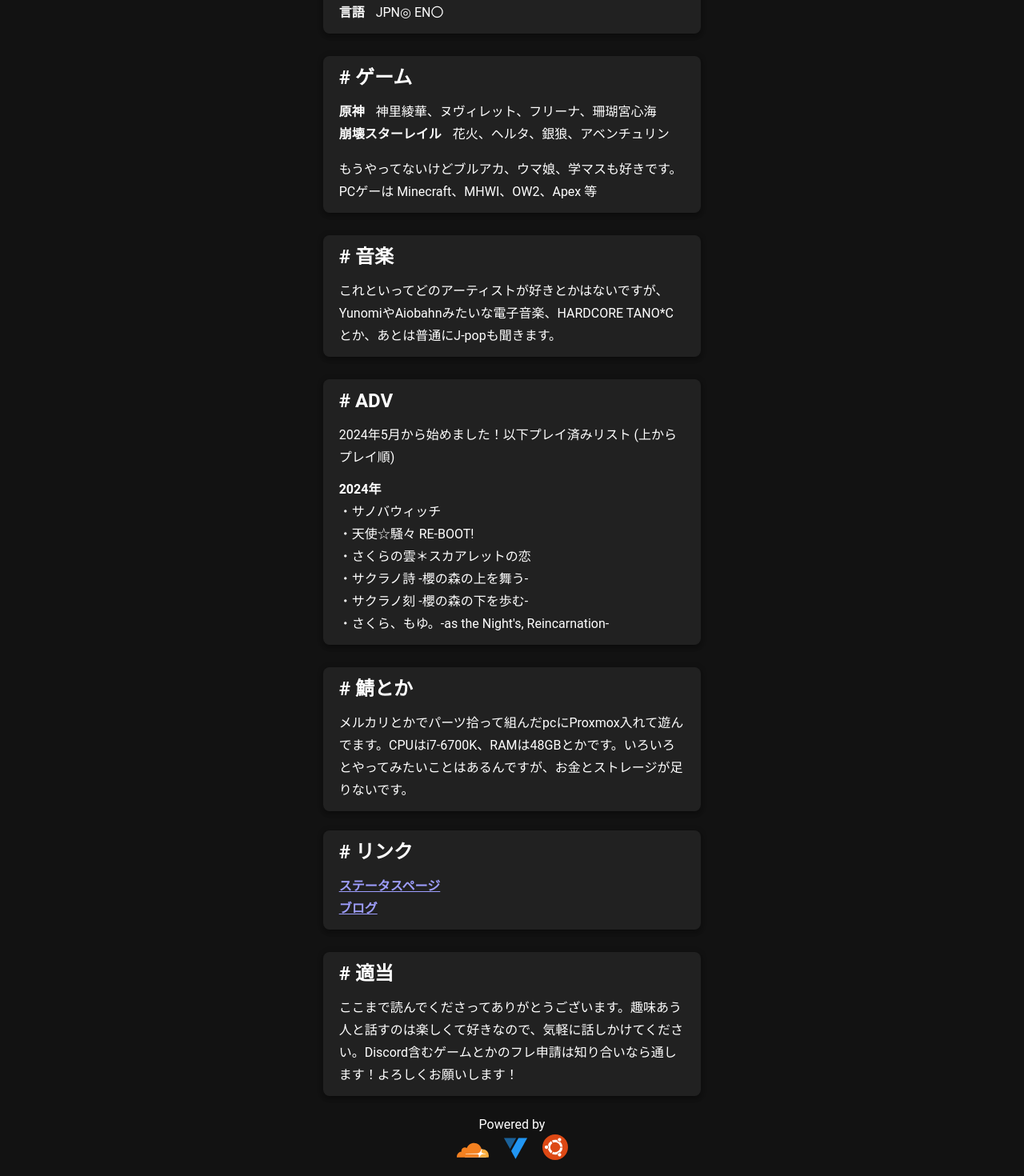
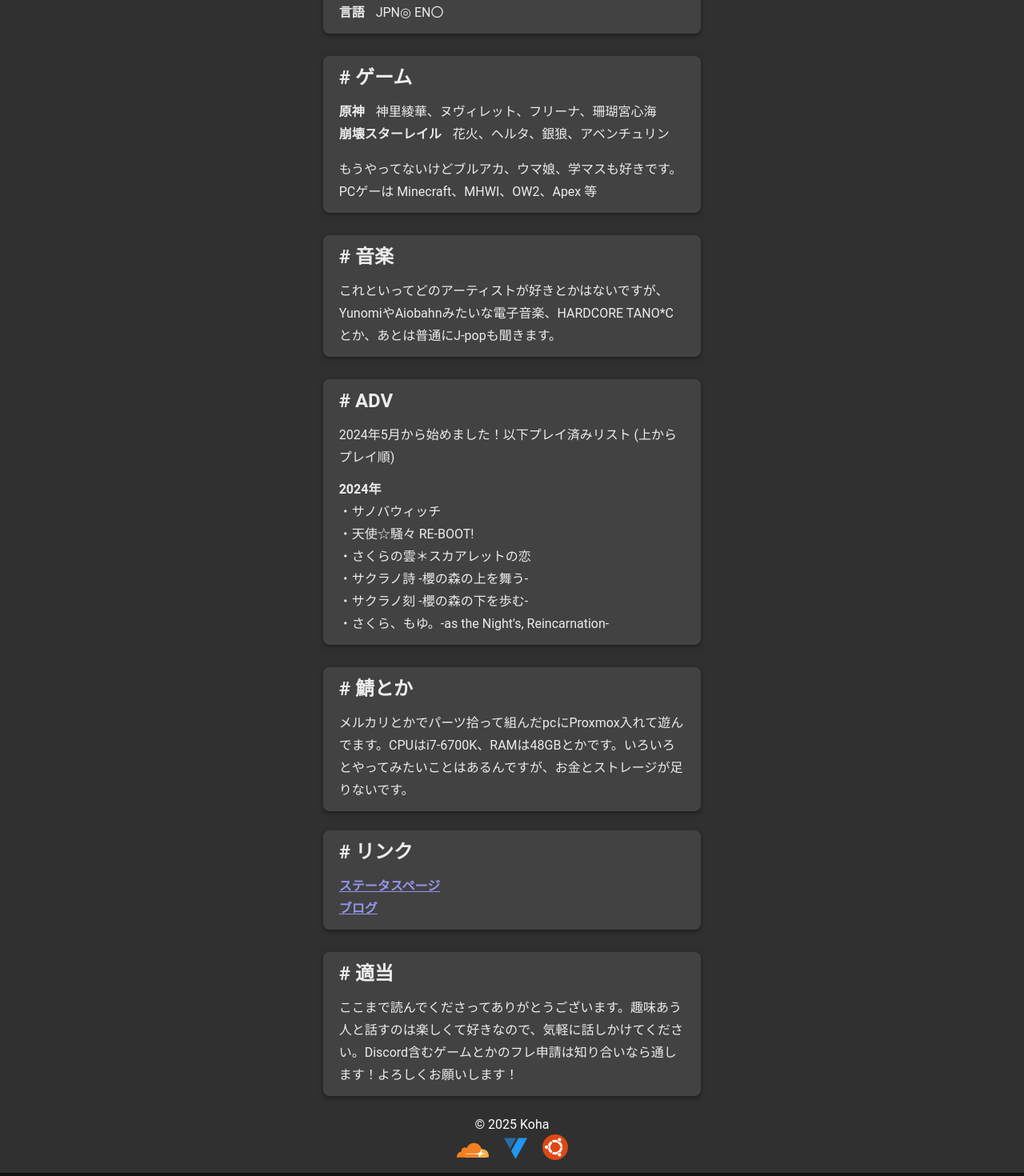
Before and after one commit to Kohxax/bokukoha-home, a Vue app: page / in a window 1280 px wide. Shown: the part 495-1965 px from the top of the page at 80% size. Built offline with nearby package versions, Linux system fonts and the light colour scheme.

Commit message:
テーマカラーをブログに合わせた

```diff
--- a/src/components/AppFooter.vue
+++ b/src/components/AppFooter.vue
@@ -2,7 +2,7 @@
     <v-footer app class="bg-background text-white">
         <v-row>
             <v-col class="mx-auto text-center d-flex flex-column" cols="12">
-                <p>Powered by</p>
+                <p>© 2025 Koha</p>
                 <div class="d-flex justify-center">
                     <v-icon class="mx-2 d-flex" v-for="item in Powered" :size="item.size" :icon="item.icon"
                         :color="item.color" :title="item.title"></v-icon>
--- a/src/pages/index.vue
+++ b/src/pages/index.vue
@@ -12,7 +12,7 @@
         </div>
       </v-col>
       <v-col cols="12" sm="7" md="6" lg="5" xl="4">
-        <v-sheet class="d-flex flex-column rounded-lg" :elevation="4" rounded>
+        <v-sheet color="sheet" class="d-flex flex-column rounded-lg" :elevation="4" rounded>
           <div class="mx-5 my-3 text-left">
             <h1 class="text-h5 font-weight-bold"># 自己紹介</h1>
             <p class="mt-3"><strong>名前</strong>こは <br> <strong>年齢</strong>20 <br> <strong>性別</strong>男 <br> <strong>趣味</strong>PCゲーム , 散歩 , 飲酒 , 音楽 , 聖地巡礼旅行 <br> <strong>言語</strong> JPN◎ EN〇</p>
@@ -20,7 +20,7 @@
         </v-sheet>
       </v-col>
       <v-col class="mt-1" cols="12" sm="7" md="6" lg="5" xl="4">
-        <v-sheet class="d-flex flex-column rounded-lg" :elevation="4" rounded>
+        <v-sheet color="sheet" class="d-flex flex-column rounded-lg" :elevation="4" rounded>
           <div class="mx-5 my-3 text-left">
             <h1 class="text-h5 font-weight-bold"># ゲーム</h1>
             <p class="mt-3"><strong>原神</strong> 神里綾華、ヌヴィレット、フリーナ、珊瑚宮心海</p>
@@ -30,7 +30,7 @@
         </v-sheet>
       </v-col>
       <v-col class="mt-1" cols="12" sm="7" md="6" lg="5" xl="4">
-        <v-sheet class="d-flex flex-column rounded-lg" :elevation="4" rounded>
+        <v-sheet color="sheet" class="d-flex flex-column rounded-lg" :elevation="4" rounded>
           <div class="mx-5 my-3 text-left">
             <h1 class="text-h5 font-weight-bold"># 音楽</h1>
             <p class="mt-3">これといってどのアーティストが好きとかはないですが、YunomiやAiobahnみたいな電子音楽、HARDCORE TANO*Cとか、あとは普通にJ-popも聞きます。</p>
@@ -38,7 +38,7 @@
         </v-sheet>
       </v-col>
       <v-col class="mt-1" cols="12" sm="7" md="6" lg="5" xl="4">
-        <v-sheet class="d-flex flex-column rounded-lg" :elevation="4" rounded>
+        <v-sheet color="sheet" class="d-flex flex-column rounded-lg" :elevation="4" rounded>
           <div class="mx-5 my-3 text-left">
             <h1 class="text-h5 font-weight-bold"># ADV</h1>
             <p class="mt-3">2024年5月から始めました！以下プレイ済みリスト (上からプレイ順)</p>
@@ -47,7 +47,7 @@
         </v-sheet>
       </v-col>
       <v-col class="mt-1" cols="12" sm="7" md="6" lg="5" xl="4">
-        <v-sheet class="d-flex flex-column rounded-lg" :elevation="4" rounded>
+        <v-sheet color="sheet" class="d-flex flex-column rounded-lg" :elevation="4" rounded>
           <div class="mx-5 my-3 text-left">
             <h1 class="text-h5 font-weight-bold"># 鯖とか</h1>
             <p class="mt-3"> メルカリとかでパーツ拾って組んだpcにProxmox入れて遊んでます。CPUはi7-6700K、RAMは48GBとかです。いろいろとやってみたいことはあるんですが、お金とストレージが足りないです。</p>
@@ -55,7 +55,7 @@
         </v-sheet>
       </v-col>
       <v-col cols="12" sm="7" md="6" lg="5" xl="4">
-        <v-sheet class="d-flex flex-column rounded-lg" :elevation="4" rounded>
+        <v-sheet color="sheet" class="d-flex flex-column rounded-lg" :elevation="4" rounded>
           <div class="mx-5 my-3 text-left">
             <h1 class="text-h5 font-weight-bold"># リンク</h1>
             <p class="mt-3"> <a href="https://status.bokukoha.dev/"><strong>ステータスページ</strong></a> <br> <a href="https://blog.bokukoha.dev/"><strong>ブログ</strong></a></p>
@@ -63,7 +63,7 @@
         </v-sheet>
       </v-col>
       <v-col class="mt-1" cols="12" sm="7" md="6" lg="5" xl="4">
-        <v-sheet class="d-flex flex-column rounded-lg" :elevation="4" rounded>
+        <v-sheet color="sheet" class="d-flex flex-column rounded-lg" :elevation="4" rounded>
           <div class="mx-5 my-3 text-left">
             <h1 class="text-h5 font-weight-bold"># 適当</h1>
             <p class="mt-3">ここまで読んでくださってありがとうございます。趣味あう人と話すのは楽しくて好きなので、気軽に話しかけてください。Discord含むゲームとかのフレ申請は知り合いなら通します！よろしくお願いします！</p>
@@ -110,12 +110,14 @@
 
 <style lang="css" scoped>
 h1,
-v-avatar {
+v-avatar,
+p {
   user-select: none;
+  opacity: 0.9;
+  color:'#FFFFFF';
 }
 
 p {
-  user-select: none;
   line-height: 28px;
 }
 
--- a/src/plugins/vuetify.ts
+++ b/src/plugins/vuetify.ts
@@ -12,10 +12,21 @@
 // Composables
 import { createVuetify } from 'vuetify'
 import { de } from 'vuetify/locale'
+import { createApp } from 'vue'
 
 // https://vuetifyjs.com/en/introduction/why-vuetify/#feature-guides
 export default createVuetify({
   theme: {
-    defaultTheme: 'dark',
-  },
+    defaultTheme: 'koha',
+    themes: {
+      koha: {
+        dark: true,
+        colors: {
+          background: '#303030',
+          surface: '#303030',
+          sheet: '#424242'
+        }
+      }
+    }
+  }
 })
```
